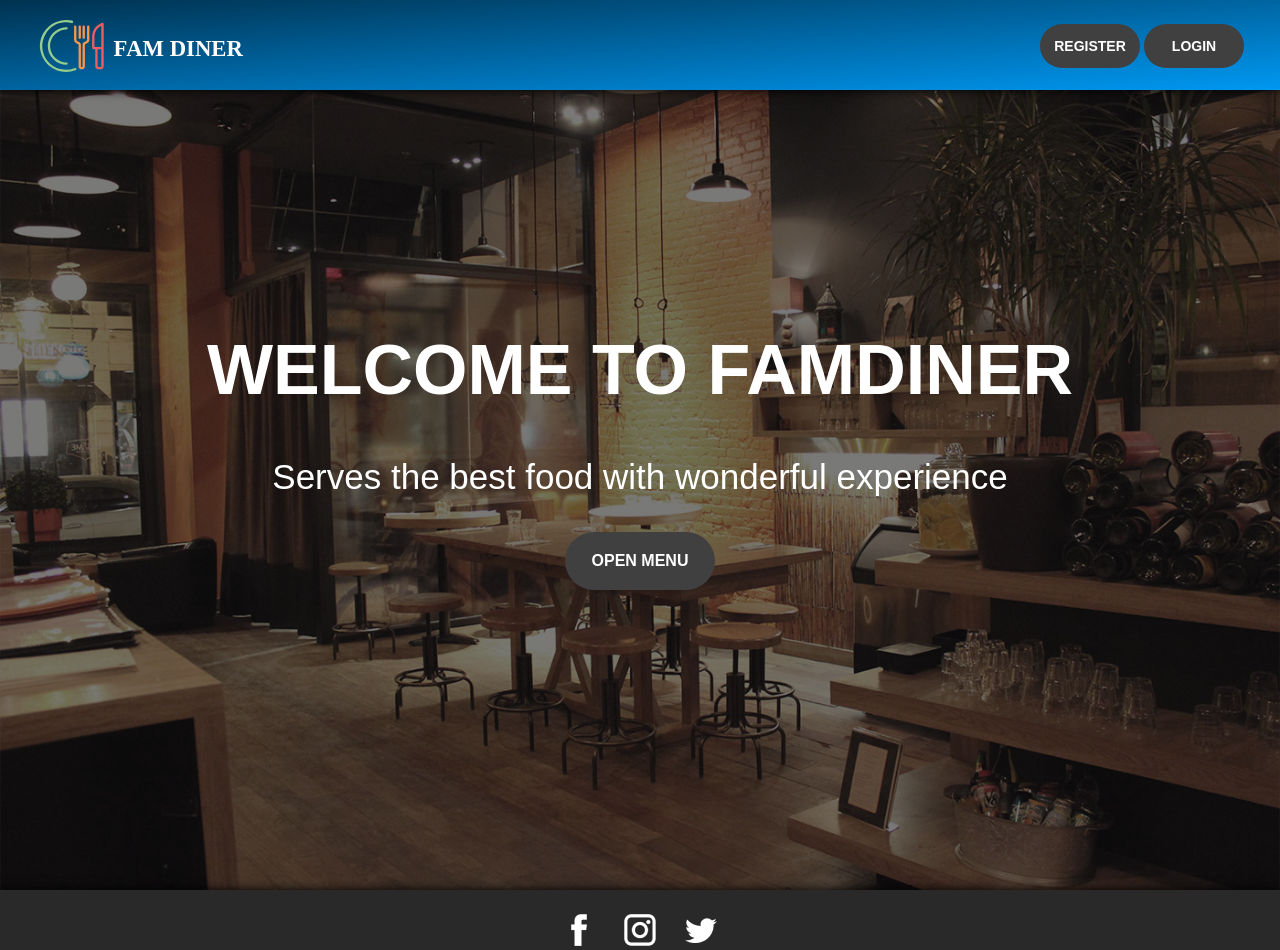
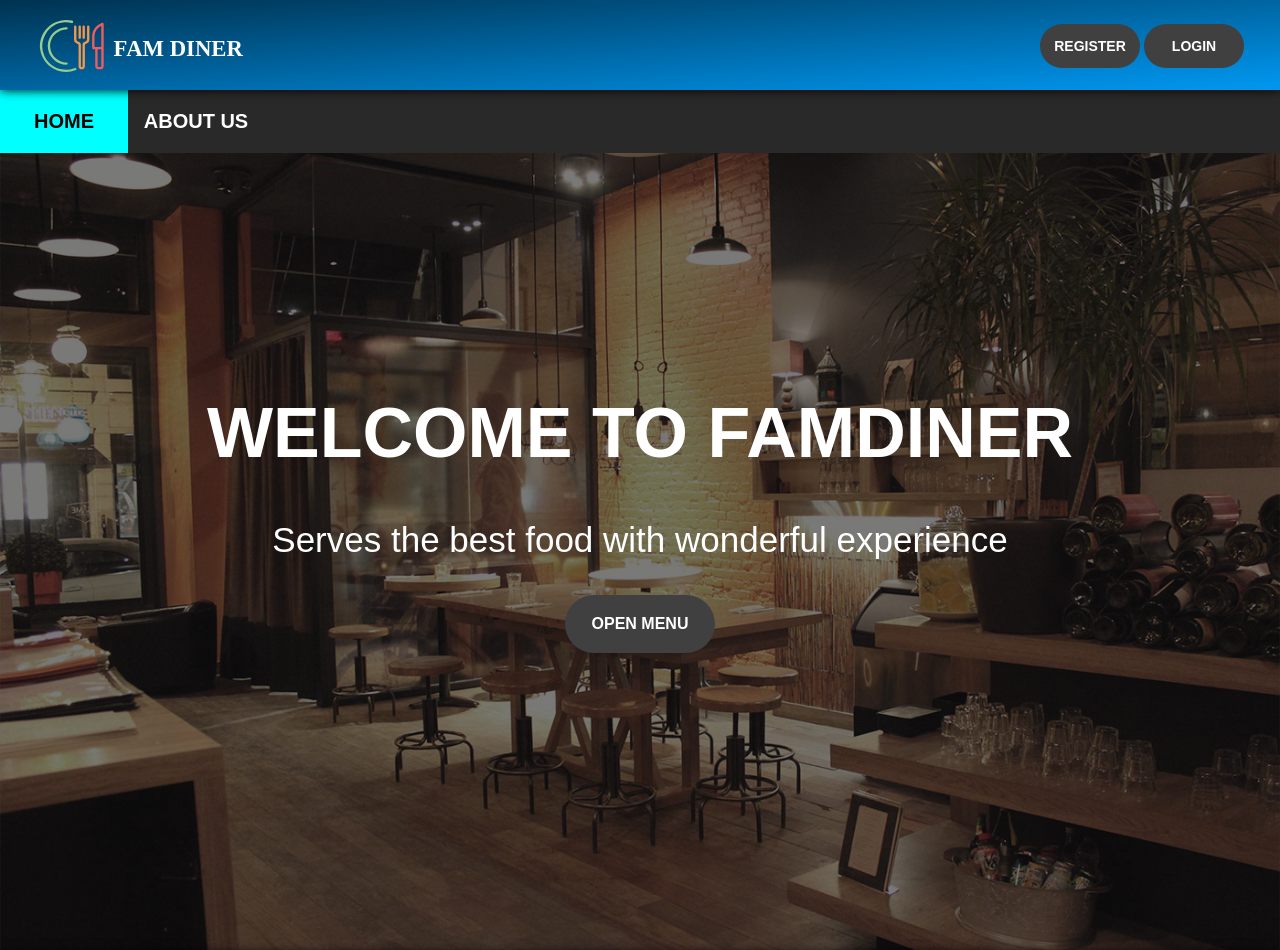
Before and after one commit to SorataBaka/AMJS-1-Assignment-HTML-CSS-Javascript, a plain HTML site: page index.html in a window 1280 px wide. Shown: the top 950 px of the page. Drawn offline with Linux system fonts and the light colour scheme.

Commit message:
Added base template for navigation bar

```diff
--- a/index.html
+++ b/index.html
@@ -20,6 +20,22 @@
   </div>
 
 
+
+  <div class="nav-bar">
+    <div class="nav-buttons">
+      <a href="./index.html" class="nav-button" style="background-color: aqua;">
+          <h3 class="nav-button-name" style="color: black;">HOME</h3>
+      </a>
+      <a href="./aboutus.html" class="nav-button">
+          <h3 class="nav-button-name">ABOUT US</h2>
+      </a>
+    </div>
+  </div>
+
+
+
+
+
   <div class="main-body">
     <div class="body-content">
       <h1 class="body-text-header">WELCOME TO FAMDINER</h1>
--- a/styles/index.css
+++ b/styles/index.css
@@ -109,6 +109,9 @@ html {
   border: none;
   width: 150px;
 }
+.menu-button:hover {
+	background-color:black;
+}
 /* Footer CSS styles */
 .footer {
 	display: block;
@@ -175,3 +178,37 @@ html {
 		font-size: 20px;
 	}
 }
+
+.nav-bar {
+	height: auto;
+	background-color: #292929;
+}
+.nav-buttons {
+	display: inline;
+}
+.nav-button {
+	color: white;
+	font-family: Arial, Helvetica, sans-serif;
+	display: inline-block;
+	height: auto;
+	text-align: center;
+	width: 10%;
+	height: auto;
+}
+.nav-button:hover{
+	background-image: black;
+}
+.nav-button:active {
+	background-color:lightblue ;
+}
+.nav-button-name {
+	display: block;
+	margin-top: 20px;
+	margin-bottom: 20px;
+	font-size: 20px;
+}
+
+
+a {
+	text-decoration: none;
+}
```
